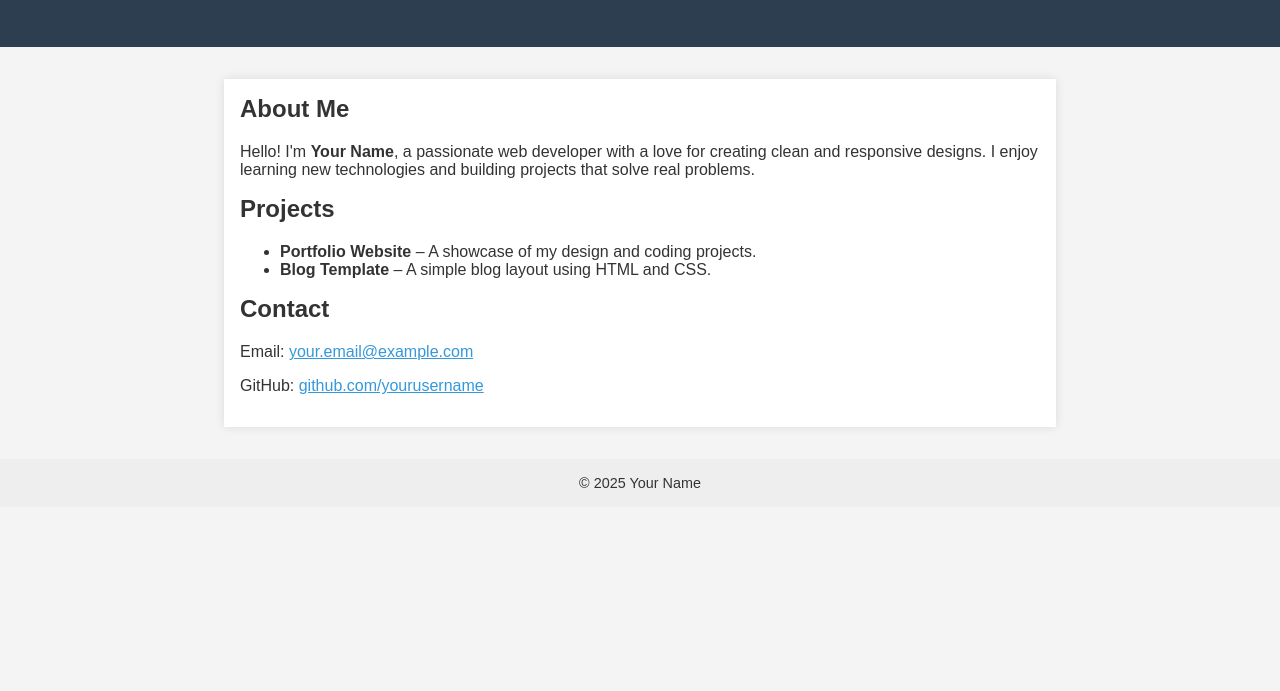
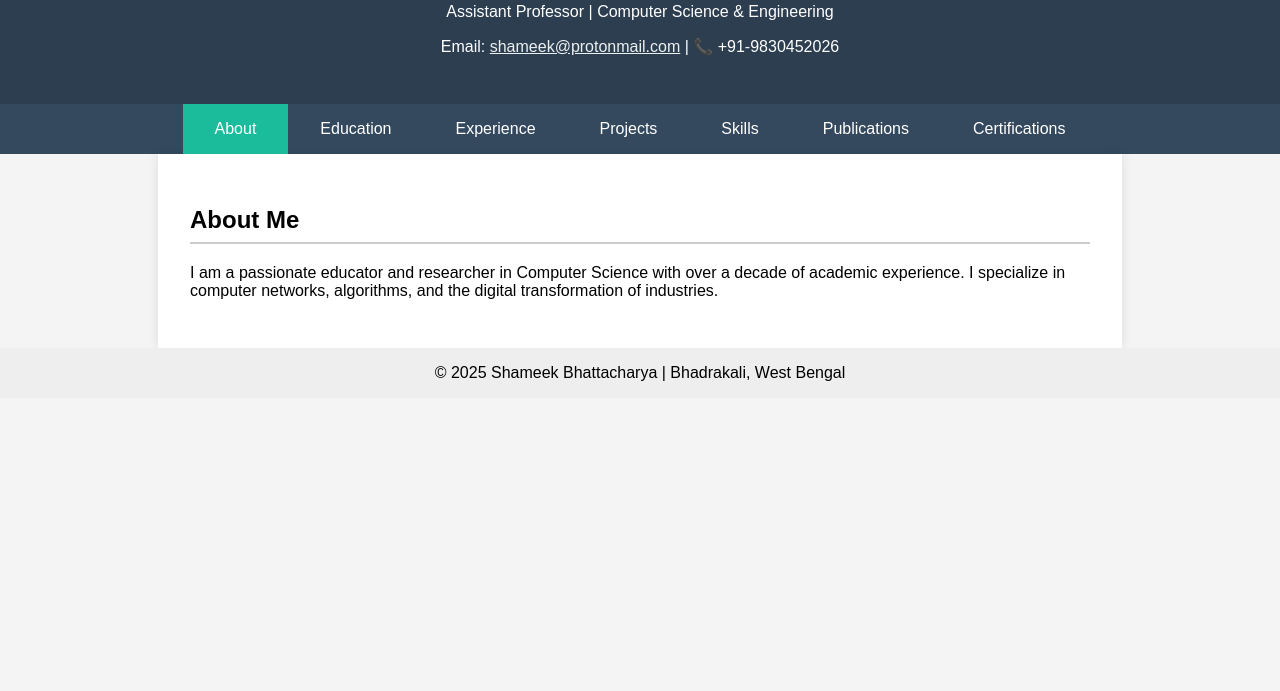
Before and after one commit to shameek-cse/shameek-cse.github.io, a plain HTML site: page index.html in a window 1280 px wide. Shown: the part 109-800 px from the top of the page. Drawn offline with Linux system fonts and the light colour scheme.

Commit message:
Update index.html

```diff
--- a/index.html
+++ b/index.html
@@ -3,13 +3,12 @@
 <head>
   <meta charset="UTF-8" />
   <meta name="viewport" content="width=device-width, initial-scale=1.0"/>
-  <title>Your Name - Portfolio</title>
+  <title>Shameek Bhattacharya - Portfolio</title>
   <style>
     body {
       font-family: Arial, sans-serif;
       margin: 0;
       background: #f4f4f4;
-      color: #333;
     }
     header {
       background: #2c3e50;
@@ -17,56 +16,133 @@
       padding: 2rem;
       text-align: center;
     }
-    main {
-      max-width: 800px;
-      margin: 2rem auto;
-      padding: 1rem;
+    nav {
+      display: flex;
+      justify-content: center;
+      background: #34495e;
+    }
+    nav button {
+      background: none;
+      border: none;
+      color: white;
+      padding: 1rem 2rem;
+      cursor: pointer;
+      font-size: 1rem;
+    }
+    nav button:hover, nav button.active {
+      background: #1abc9c;
+    }
+    .tab-content {
+      display: none;
+      padding: 2rem;
+      max-width: 900px;
+      margin: auto;
       background: white;
       box-shadow: 0 0 10px rgba(0,0,0,0.1);
     }
-    h1, h2 {
-      margin-top: 0;
+    .tab-content.active {
+      display: block;
+    }
+    h2 {
+      border-bottom: 2px solid #ccc;
+      padding-bottom: 0.5rem;
     }
     footer {
       text-align: center;
       padding: 1rem;
-      font-size: 0.9em;
       background: #eee;
-    }
-    a {
-      color: #3498db;
     }
   </style>
 </head>
 <body>
   <header>
-    <h1>Your Name</h1>
-    <p>Web Developer | Designer | Tech Enthusiast</p>
+    <h1>Shameek Bhattacharya</h1>
+    <p>Assistant Professor | Computer Science & Engineering</p>
+    <p>Email: <a href="mailto:shameek@protonmail.com" style="color: #ecf0f1;">shameek@protonmail.com</a> | 📞 +91-9830452026</p>
   </header>
 
-  <main>
-    <section>
-      <h2>About Me</h2>
-      <p>Hello! I'm <strong>Your Name</strong>, a passionate web developer with a love for creating clean and responsive designs. I enjoy learning new technologies and building projects that solve real problems.</p>
-    </section>
+  <nav>
+    <button class="tablink active" onclick="openTab(event, 'about')">About</button>
+    <button class="tablink" onclick="openTab(event, 'education')">Education</button>
+    <button class="tablink" onclick="openTab(event, 'experience')">Experience</button>
+    <button class="tablink" onclick="openTab(event, 'projects')">Projects</button>
+    <button class="tablink" onclick="openTab(event, 'skills')">Skills</button>
+    <button class="tablink" onclick="openTab(event, 'publications')">Publications</button>
+    <button class="tablink" onclick="openTab(event, 'certifications')">Certifications</button>
+  </nav>
 
-    <section>
-      <h2>Projects</h2>
-      <ul>
-        <li><strong>Portfolio Website</strong> – A showcase of my design and coding projects.</li>
-        <li><strong>Blog Template</strong> – A simple blog layout using HTML and CSS.</li>
-      </ul>
-    </section>
+  <div id="about" class="tab-content active">
+    <h2>About Me</h2>
+    <p>I am a passionate educator and researcher in Computer Science with over a decade of academic experience. I specialize in computer networks, algorithms, and the digital transformation of industries.</p>
+  </div>
 
-    <section>
-      <h2>Contact</h2>
-      <p>Email: <a href="mailto:your.email@example.com">your.email@example.com</a></p>
-      <p>GitHub: <a href="https://github.com/yourusername" target="_blank">github.com/yourusername</a></p>
-    </section>
-  </main>
+  <div id="education" class="tab-content">
+    <h2>Education</h2>
+    <ul>
+      <li><strong>M.Tech in CSE</strong>, MCKV Institute of Engineering – DGPA: 7.79</li>
+      <li><strong>B.Tech in IT</strong>, Saroj Mohan Institute of Technology – CGPA: 7.15</li>
+      <li><strong>Higher Secondary</strong>, WBCHSE – 48.5%</li>
+      <li><strong>Madhyamik</strong>, WBBSE – 70%</li>
+    </ul>
+  </div>
+
+  <div id="experience" class="tab-content">
+    <h2>Professional Experience</h2>
+    <ul>
+      <li><strong>MIET (2024–Present)</strong>: CN, DAA</li>
+      <li><strong>PITM Kolkata (2022–2024)</strong>: Paper setter, mentor</li>
+      <li><strong>DSMS Durgapur (2017–2022)</strong>: OS, DBMS, IT admin</li>
+      <li><strong>VITM Buxar (2015–2017)</strong>: Lab setup, networking</li>
+      <li><strong>HN College, Kalyani (2013–2015)</strong>: MAKAUT inspection support</li>
+    </ul>
+  </div>
+
+  <div id="projects" class="tab-content">
+    <h2>Projects</h2>
+    <ul>
+      <li><strong>Online Shopping Mall</strong> – Java-based e-commerce simulation.</li>
+      <li><strong>Moving Object Detection</strong> – MATLAB-based motion analysis.</li>
+    </ul>
+  </div>
+
+  <div id="skills" class="tab-content">
+    <h2>Technical Skills</h2>
+    <ul>
+      <li>Languages: C, C++, Java, MATLAB, Python, SQL</li>
+      <li>OS: Windows, Linux, BSD</li>
+      <li>Networking: Network Programming with C, Cisco L2</li>
+    </ul>
+  </div>
+
+  <div id="publications" class="tab-content">
+    <h2>Publications</h2>
+    <p>Bhattacharya, S. (2025). <em>Beyond Velocity</em>, Journal of Software Engineering, 3(1), 1–5.
+    <a href="https://doi.org/10.34218/JSE_03_01_001" target="_blank">Read More</a></p>
+  </div>
+
+  <div id="certifications" class="tab-content">
+    <h2>Certifications & FDPs</h2>
+    <ul>
+      <li>Data Analytics using ML – BIT Mesra (June 2024)</li>
+      <li>Generative AI in Research – SNU Kolkata (May 2024)</li>
+    </ul>
+  </div>
 
   <footer>
-    © 2025 Your Name
+    © 2025 Shameek Bhattacharya | Bhadrakali, West Bengal
   </footer>
+
+  <script>
+    function openTab(evt, tabId) {
+      const tabs = document.querySelectorAll('.tab-content');
+      tabs.forEach(tab => tab.classList.remove('active'));
+
+      const buttons = document.querySelectorAll('.tablink');
+      buttons.forEach(btn => btn.classList.remove('active'));
+
+      document.getElementById(tabId).classList.add('active');
+      evt.currentTarget.classList.add('active');
+    }
+  </script>
 </body>
 </html>
```
